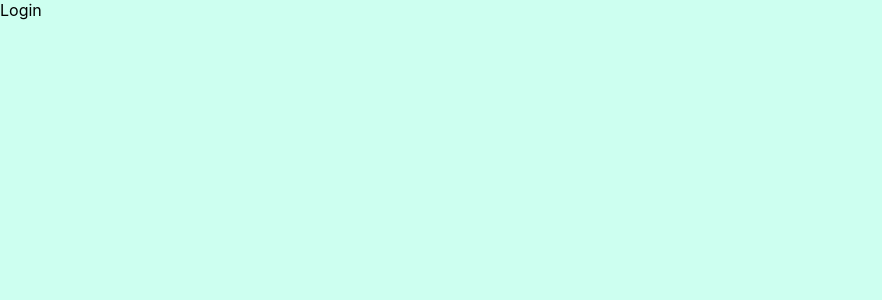
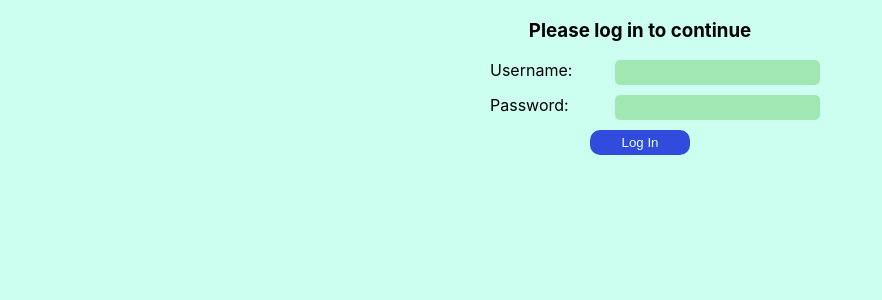
Before and after one commit to snigdho611/mern-superstore, a React (Create React App) app in the folder frontend/: page / in a window 1280 px wide. Shown: the top 300 px of the page, without its empty margins (0-882 px from the left). Built offline with nearby package versions, Linux system fonts and the light colour scheme.

Commit message:
Added a complete login system

```diff
--- a/frontend/src/components/Header/index.jsx
+++ b/frontend/src/components/Header/index.jsx
@@ -1,14 +1,25 @@
-import React from 'react'
-import { Link } from 'react-router-dom'
+import React, { useEffect } from 'react'
+import { Link, useNavigate } from 'react-router-dom'
 import classes from './index.module.css'
 
 const Header = () => {
+    const user = localStorage.getItem('user');
+    const navigate = useNavigate();
+    // console.log(user)
+    useEffect(() => {
+        if (!user) {
+            navigate('/');
+        }
+    }, [navigate, user])
+
     return (
         <div className={classes.main}>
             <div className={classes.image_container}>
                 <img className={classes.image} src="/logo192.png" alt="" />
+
             </div>
-            <div className={classes.cart_container}><Link to="/cart" className={classes.cart_btn}></Link></div>
+            <div className={classes.cart_container}>
+                {user ? <Link to="/cart" className={classes.cart_btn}></Link> : null}</div>
         </div>
     )
 }
--- a/frontend/src/components/Login/index.jsx
+++ b/frontend/src/components/Login/index.jsx
@@ -1,8 +1,118 @@
-import React from 'react'
+import React, { useEffect, useState } from 'react';
+import { useNavigate } from 'react-router-dom';
+import classes from './index.module.css';
 
 const Login = () => {
+    const [username, setUsername] = useState("");
+    const [password, setPassword] = useState("");
+    const [errorMsg, setErrorMsg] = useState("");
+    const [loading, setLoading] = useState(false);
+
+    const navigate = useNavigate();
+    const user = localStorage.getItem("user");
+    useEffect(() => {
+        if (user) {
+            navigate("/home");
+        }
+    }, [user, navigate])
+
+
+    const handleSubmit = (e) => {
+        e.preventDefault();
+        setErrorMsg("")
+        if (username === "") {
+            setErrorMsg("Please enter a username");
+            return;
+        }
+        if (password === "") {
+            setErrorMsg("Please enter a password");
+            return;
+        }
+        if (username !== "" && password !== "") {
+            setLoading(true)
+
+            fetch("http://127.0.0.1:8000/api/login", {
+                method: "POST",
+                headers: {
+                    'Accept': 'application/json',
+                    'Content-Type': 'application/json',
+                },
+                body: JSON.stringify({
+                    username: username,
+                    password: password
+                })
+            }).then((response) => {
+                return response.json()
+            }).then((response) => {
+                if (response.length > 0) {
+                    console.log(response);
+                    localStorage.setItem("user", JSON.stringify(response))
+                    return navigate("/home");
+                } else {
+                    setTimeout(() => {
+                        setLoading(false);
+                        setErrorMsg("Invalid username or password")
+                    }, 3000)
+                }
+            })
+                .catch((err) => {
+                    console.log(err)
+                })
+
+        } else {
+            setErrorMsg("Username or password does not match");
+        }
+    }
+
     return (
-        <div>Login</div>
+        <div className={classes.flex_center}>
+            <h3 style={{ textAlign: "center" }}>Please log in to continue</h3>
+            <div className={classes.flex_center}>
+                <div>
+                    <div className={classes.flex_row}>
+                        <div style={{ width: "150px" }}>
+                            <label>Username:</label>
+                        </div>
+                        <div style={{ width: "210px" }}>
+                            <input
+                                className={classes.inputBox}
+                                type="text"
+                                onChange={(e) => {
+                                    setUsername(e.target.value)
+                                }}
+                                value={username}
+                            />
+                        </div>
+                    </div>
+                    <div className={classes.flex_row}>
+                        <div style={{ width: "150px" }}>
+                            <label>Password:</label>
+                        </div>
+                        <div style={{ width: "210px" }}>
+                            <input
+                                className={classes.inputBox}
+                                type="text"
+                                onChange={(e) => {
+                                    setPassword(e.target.value)
+                                }}
+                                value={password} />
+                        </div>
+                    </div>
+                    <div style={{ display: "flex", flexDirection: "column", margin: "0 auto", width: "100%", justifyContent: "center" }}>
+                        <div style={{ margin: "0 auto" }}>
+                            {!loading ? <button className={classes.loginBtn} onClick={(e) => {
+                                // setLoading(true);
+                                handleSubmit(e)
+                            }}>Log In</button> : <div className={classes.loader} />}
+                        </div>
+                        <label style={{
+                            textAlign: "center", color: "red", margin: "10px",
+                            textShadow: "2px 2px 3px crimson"
+                        }}>{errorMsg}</label>
+                    </div>
+                </div>
+            </div>
+        </div>
     )
 }
 
--- /dev/null
+++ b/frontend/src/components/Login/index.module.css
@@ -0,0 +1,56 @@
+.flex_center {
+  width: 50%;
+  margin: 0 auto;
+}
+
+.flex_row {
+  display: flex;
+  flex-direction: row;
+  margin: 10px;
+}
+
+.inputBox {
+  width: 100%;
+  background-color: var(--nav_background_secondary);
+  padding: 5px 15px;
+  border: none;
+  border-radius: 5px;
+}
+
+.inputBox:focus {
+  outline: none;
+}
+
+.loginBtn {
+  width: 100px;
+  padding: 5px 10px;
+  text-align: center;
+  border-radius: 10px;
+  border: none;
+  background-color: rgb(49, 75, 221);
+  cursor: pointer;
+  transition: 0.25s background-color;
+  color: azure;
+}
+
+.loginBtn:hover {
+  background-color: #4dbfe2;
+}
+
+.loader {
+  border: 10px solid #f3f3f3; /* Light grey */
+  border-top: 10px solid #3498db; /* Blue */
+  border-radius: 50%;
+  width: 50px;
+  height: 50px;
+  animation: spin 2s linear infinite;
+}
+
+@keyframes spin {
+  0% {
+    transform: rotate(0deg);
+  }
+  100% {
+    transform: rotate(360deg);
+  }
+}
--- a/frontend/src/components/Navbar/index.jsx
+++ b/frontend/src/components/Navbar/index.jsx
@@ -1,15 +1,21 @@
 import React from 'react'
-import { Link } from 'react-router-dom'
+import { Link, useNavigate } from 'react-router-dom'
 import classes from './index.module.css'
 
 const Navbar = () => {
+    const navigate = useNavigate();
     return (
         <div className={classes.main__container}>
             <div className={classes.main}>
                 <Link className={classes.main_a} to="/home" >Home</Link>
                 <Link className={classes.main_a} to="/products">Products</Link>
                 <Link className={classes.main_a} to="/deals">Deals</Link>
-                <Link className={classes.main_a} to="/change">Change Password</Link>
+                <Link className={classes.main_a} to="/change">Change Details</Link>
+                {/* <Link className={classes.main_a} to="/change">Change Details</Link> */}
+                <a href="/#" className={classes.main_a} onClick={() => {
+                    localStorage.removeItem("user");
+                    navigate("/")
+                }}>Log Out</a>
             </div>
         </div>
     )
```
